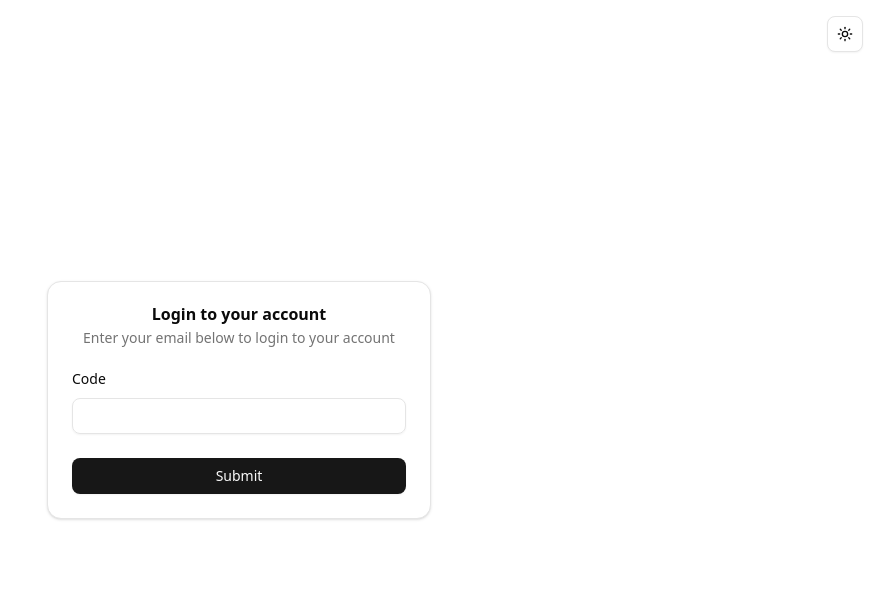
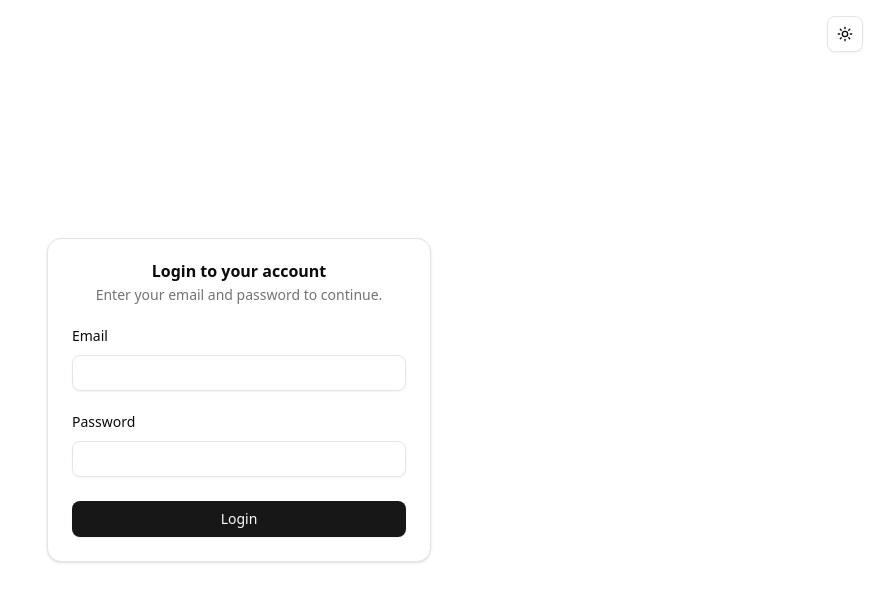
Before and after one commit to MehfoozurRehman/pos-admin, a Next.js app: page / in a window 1280 px wide. Shown: the top 602 px of the page, without its empty margins (401-1280 px from the left). Built offline with nearby package versions, Linux system fonts and the light colour scheme; no server answers.

Commit message:
Update login-form.tsx

```diff
--- a/components/login-form.tsx
+++ b/components/login-form.tsx
@@ -11,18 +11,22 @@ export function LoginForm({ className, ...props }: React.ComponentProps<'div'>)
       <Card>
         <CardHeader className="text-center">
           <CardTitle>Login to your account</CardTitle>
-          <CardDescription>Enter your email below to login to your account</CardDescription>
+          <CardDescription>Enter your email and password to continue.</CardDescription>
         </CardHeader>
         <CardContent>
           <form>
             <div className="flex flex-col gap-6">
               <div className="grid gap-3">
-                <Label htmlFor="code">Code</Label>
-                <Input id="code" type="text" required />
+                <Label htmlFor="email">Email</Label>
+                <Input id="email" type="email" required />
+              </div>
+              <div className="grid gap-3">
+                <Label htmlFor="password">Password</Label>
+                <Input id="password" type="password" required />
               </div>
               <div className="flex flex-col gap-3">
                 <Button type="submit" className="w-full">
-                  Submit
+                  Login
                 </Button>
               </div>
             </div>
```
